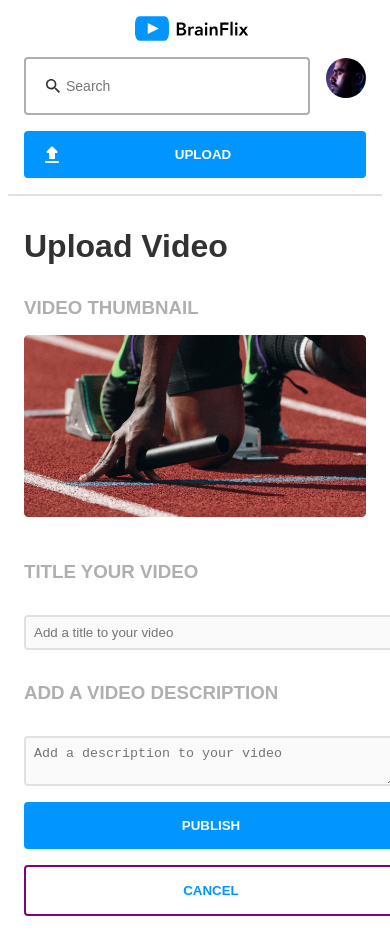
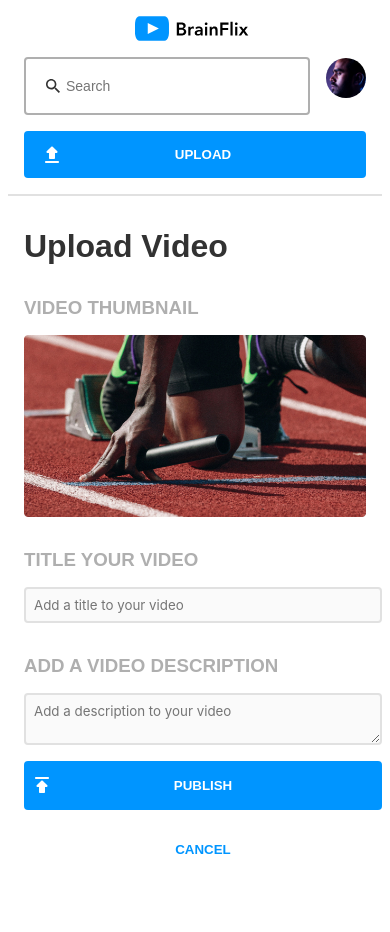
Before and after one commit to ren-climatetech/reine-donnestad-brainflix, a React (Vite) app: page /uploadpage in a window 390 px wide. Built offline with nearby package versions, Linux system fonts and the light colour scheme.

Commit message:
add mobile styling for uploads page

```diff
--- a/src/components/UploadButton/UploadButton.scss
+++ b/src/components/UploadButton/UploadButton.scss
@@ -9,6 +9,7 @@
 }
 
 .header__upload-button {
+
   background-color: $primaryBlue;
   border-radius: 0.25rem;
   font-weight: 600;
@@ -18,7 +19,7 @@
   padding: 0;
   border: none;
   width: 100%;
-  margin: 0;
+  // margin: 0;
 }
 
 .header__upload-icon {
--- /dev/null
+++ b/src/components/UploadForm/UploadForm.jsx
@@ -0,0 +1,74 @@
+import { useState } from "react";
+import "./UploadForm.scss";
+import publish from "../../assets/Images/Icons/publish.svg";
+import { useParams, useNavigate } from "react-router-dom";
+
+
+function UploadForm({handleSubmit}){
+
+    const navigate = useNavigate();
+
+
+    const onFormSubmit = (event) => {
+        event.preventDefault();
+
+        const form = event.target;
+        const videoName = form.videoName.value;
+        const videoDescription = form.videoDescription.value;
+
+        alert(`Video uploaded successfully!\nTitle: ${videoName}\nDescription: ${videoDescription}`);
+
+
+
+        console.log(form.videoName.value);
+        console.log(form.videoDescription.value);
+
+        handleSubmit(videoName, videoDescription);
+        navigate("/");
+
+      };
+
+    return (
+        <>
+
+
+          <form className="uploadpage__form" onSubmit={onFormSubmit}>
+            <label >
+              <h3 className="uploadpage__subheader-form">TITLE YOUR VIDEO</h3>
+            </label>
+            <div className="uploadpage__title">
+              <input
+                type="text"
+                name="videoName"
+                className="uploadpage__title-entry"
+                placeholder="Add a title to your video"
+              />
+            </div>
+
+            <label>
+              <h3 className="uploadpage__subheader-form">
+                ADD A VIDEO DESCRIPTION
+              </h3>
+            </label>
+            <div className="uploadpage__description">
+              <textarea  name="videoDescription"
+                className="uploadpage__description-entry"
+                placeholder="Add a description to your video"
+              />
+            </div>
+            <div>
+              <button type="submit" className="uploadpage__button-publish">
+                <img className="upload_button-icon" src={publish} alt="Publish Button"/>{" "}
+                <p type="submit" className="upload_button-text">PUBLISH</p>
+              </button>
+            </div>
+            <div>
+              <button type="reset" className="uploadpage__button-cancel">CANCEL</button>
+            </div>
+          </form>
+
+        </>
+    )
+}
+
+export default UploadForm;
--- /dev/null
+++ b/src/components/UploadForm/UploadForm.scss
@@ -0,0 +1,69 @@
+@use "../../styles/partials/variables" as *;
+@use "../../styles/partials/mixins" as *;
+
+.uploadpage__form {
+  box-sizing: border-box;
+  width: 100%;
+}
+
+.uploadpage__subheader-form {
+  color: $primarySilver;
+  padding-bottom: 0;
+}
+
+.uploadpage__title,
+.uploadpage__description {
+  box-sizing: border-box;
+  width: 100%;
+  margin: $margin-mobile;
+}
+
+.uploadpage__title-entry,
+.uploadpage__description-entry {
+  display: flex;
+  box-sizing: border-box;
+  padding: 0.5rem;
+  background-color: $secondaryAlabaster;
+  border: 0.125rem solid $secondaryMercury;
+  border-radius: 0.25rem;
+  font-family: Inter, system-ui, Avenir, Helvetica, Arial, sans-serif;
+  color: $primaryBlack;
+  width: 100%;
+}
+
+.uploadpage__button-publish {
+  background-color: $primaryBlue;
+  border-radius: 0.25rem;
+  color: $primaryWhite;
+  display: flex;
+  justify-content: center;
+  align-items: center;
+  //   padding: $padding-mobile;
+  border: none;
+  width: 100%;
+  margin: $margin-mobile;
+}
+
+.upload_button-text {
+  flex-grow: 1;
+  text-align: center;
+  color: $primaryWhite;
+  font-weight: 600;
+  padding: 1rem;
+  margin-right: 2.5rem;
+}
+
+.uploadpage__button-cancel {
+  background-color: $primaryWhite;
+  border-radius: 0.25rem;
+  color: $primaryBlue;
+  font-weight: 600;
+  display: flex;
+  justify-content: center;
+  align-items: center;
+  padding: $padding-mobile;
+  border: none;
+  //   border: 2px solid purple;
+  width: 100%;
+  margin: $margin-mobile;
+}
--- a/src/components/UploadVideo/UploadVideo.jsx
+++ b/src/components/UploadVideo/UploadVideo.jsx
@@ -1,14 +1,12 @@
 import "./UploadVideo.scss";
-import upload from "../../assets/Images/Icons/upload.svg";
-import publish from "../../assets/Images/Icons/publish.svg";
+
 import thumbnail from "../../assets/Images/Images/Upload-video-preview.jpg";
 
 function UploadVideo({}) {
   return (
     <>
       <img src={thumbnail} className="uploadvideo__thumbnail" alt="Video Thumbnail"/>
-      <img src={upload} />
-      <img src={publish} />
+
     </>
   );
 }
--- a/src/pages/UploadPage/UploadPage.jsx
+++ b/src/pages/UploadPage/UploadPage.jsx
@@ -1,50 +1,24 @@
-import axios from "axios";
-import { useEffect, useState } from "react";
-import { useParams } from "react-router-dom";
-// import { useParams, useNavigate, Navigate } from "react-router-dom";
-import { BASE_URL, API_KEY } from "../../../utils.js";
-// import videoData from "./data/video-details.json";
+import React from "react";
 import UploadVideo from "../../components/UploadVideo/UploadVideo";
+import UploadForm from "../../components/UploadForm/UploadForm";
+
 import "./UploadPage.scss";
 
 function UploadPage({ videos }) {
+  const handleSubmit = (videoName, videoDescription) => {
+    console.log("Submitted:", videoName, videoDescription);
+  };
+
   return (
     <>
       <div className="uploadpage">
-        <h1 className="uploadpage__header">Upload Video</h1>
+        <div>
+          <h1 className="uploadpage__header">Upload Video</h1>
+        </div>
+        <h3 className="uploadpage__subheader">VIDEO THUMBNAIL </h3>
       </div>
-      <h3 className="uploadpage__subheader">VIDEO THUMBNAIL </h3>
       <UploadVideo />
-      {/* get uploadvideo prop from UploadVideo component */}
-
-      <form>
-        <label>
-          <h3 className="uploadpage__subheader">TITLE YOUR VIDEO</h3>
-        </label>
-        <div className="uploadpage__title">
-          <input
-            type="text"
-            className="uploadpage__title-entry"
-            placeholder="Add a title to your video"
-          />
-        </div>
-
-        <label>
-          <h3 className="uploadpage__subheader">ADD A VIDEO DESCRIPTION</h3>
-        </label>
-        <div className="uploadpage__description">
-        <textarea
-          className="uploadpage__description-entry"
-          placeholder="Add a description to your video"
-        />
-        </div>
-        <div>
-          <button className="uploadpage__button-publish">PUBLISH</button>
-        </div>
-        <div>
-          <button className="uploadpage__button-cancel">CANCEL</button>
-        </div>
-      </form>
+      <UploadForm handleSubmit={handleSubmit} />
     </>
   );
 }
--- a/src/pages/UploadPage/UploadPage.scss
+++ b/src/pages/UploadPage/UploadPage.scss
@@ -1,16 +1,33 @@
 @use "../../styles/partials/variables" as *;
 @use "../../styles/partials/mixins" as *;
 
+* {
+  box-sizing: border-box;
+}
+
 form {
   box-sizing: border-box;
-  width: 100%;
+  padding: $padding-mobile;
+  margin: $margin-mobile;
+  padding-left: 0;
+  margin-left: 0;
+  margin-top: 0;
+
+  @include tablet {
+    margin: $margin-tablet;
+    padding: 0 $padding-mobile;
+    margin-left: 0;
+  }
 }
 
 .uploadpage {
+  width: 100%;
+  box-sizing: border-box;
   margin: 0;
   border-top: 0.125rem solid $secondaryMercury;
   padding: 0;
 }
+
 
 .uploadpage__header {
   margin-top: $margin-mobile;
@@ -19,50 +36,3 @@ form {
 .uploadpage__subheader {
   color: $primarySilver;
 }
-
-.uploadpage__title,
-.uploadpage__description {
-  box-sizing: border-box;
-  width: 100%;
-  margin: $margin-mobile;
-}
-
-.uploadpage__title-entry,
-.uploadpage__description-entry {
-  display: flex;
-  // box-sizing: border-box;
-  padding: 0.5rem;
-  background-color: $secondaryAlabaster;
-  border: 0.125rem solid $secondaryMercury;
-  border-radius: 0.25rem;
-  color: $primaryBlack;
-  width: 100%;
-}
-
-.uploadpage__button-publish {
-  background-color: $primaryBlue;
-  border-radius: 0.25rem;
-  color: $primaryWhite;
-  font-weight: 600;
-  display: flex;
-  justify-content: center;
-  align-items: center;
-  padding: $padding-mobile;
-  border: none;
-  width: 100%;
-  margin: $margin-mobile;
-}
-
-.uploadpage__button-cancel {
-  background-color: $primaryWhite;
-  border-radius: 0.25rem;
-  color: $primaryBlue;
-  font-weight: 600;
-  display: flex;
-  justify-content: center;
-  align-items: center;
-  padding: $padding-mobile;
-  border: 2px solid purple;
-  width: 100%;
-  margin: $margin-mobile;
-}
```
